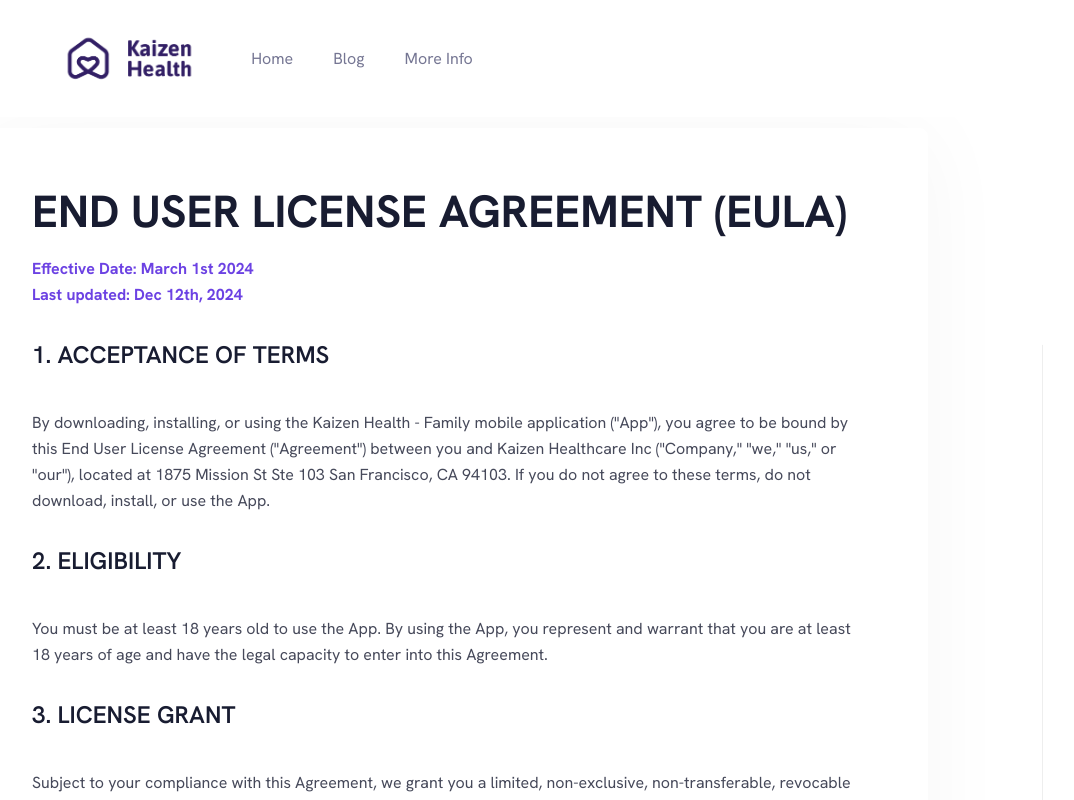
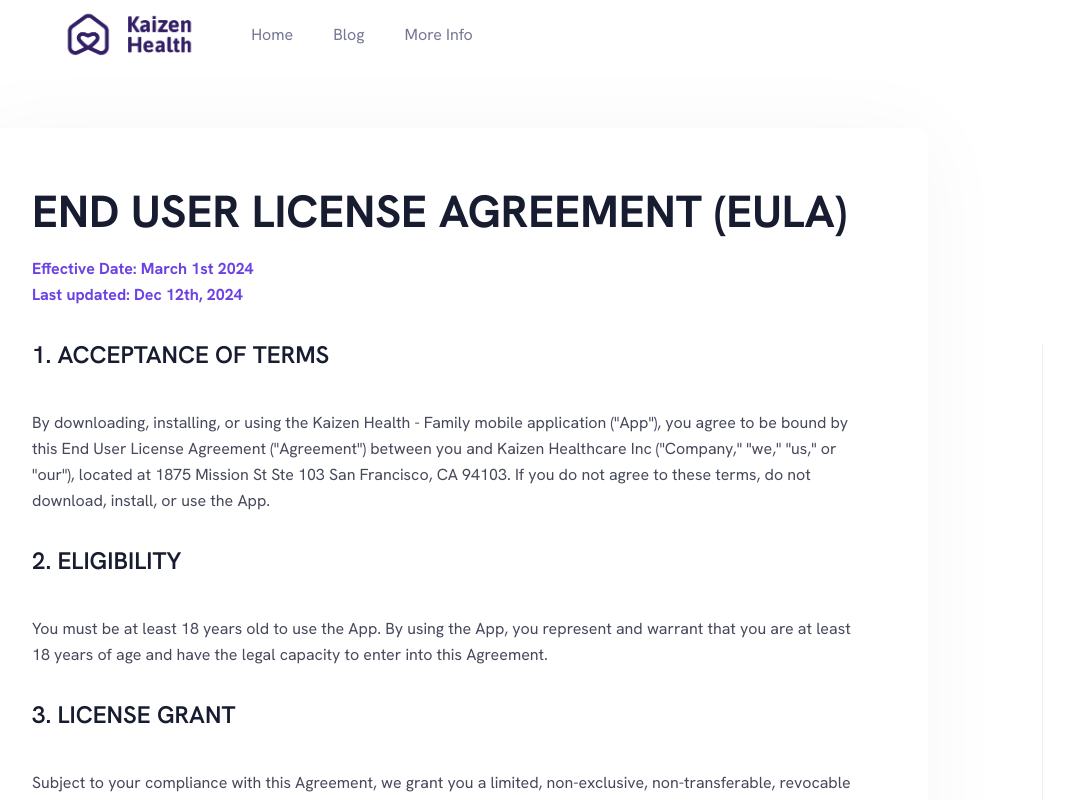
Before and after one commit to kaizen-health-tech/kaizen-web, a Next.js app: page /docs/eula in a window 1280 px wide. Shown: the top 800 px of the page, without its empty margins (24-1098 px from the left). Built offline with nearby package versions, Linux system fonts and the light colour scheme.

Commit message:
updating logo

```diff
--- a/components/Header/index.tsx
+++ b/components/Header/index.tsx
@@ -29,9 +29,9 @@
 
   return (
     <header
-      className={`bg-white fixed left-0 top-0 z-99999 w-full py-7 ${
+      className={`bg-white fixed left-0 top-0 z-99999 w-full py-1 ${
         stickyMenu
-          ? "bg-white !py-4 shadow transition duration-100 dark:bg-black"
+          ? "bg-white shadow transition duration-100 dark:bg-black"
           : ""
       }`}
     >
@@ -41,15 +41,15 @@
             <Image
               src="/images/logo/kaizen-logo.png"
               alt="logo"
-              width={119.03}
-              height={30}
+              width={240}
+              height={60}
               className="hidden w-full dark:block"
             />
             <Image
               src="/images/logo/kaizen-logo.png"
               alt="logo"
-              width={119.03}
-              height={30}
+              width={240}
+              height={40}
               className="w-full dark:hidden"
             />
           </a>
```
